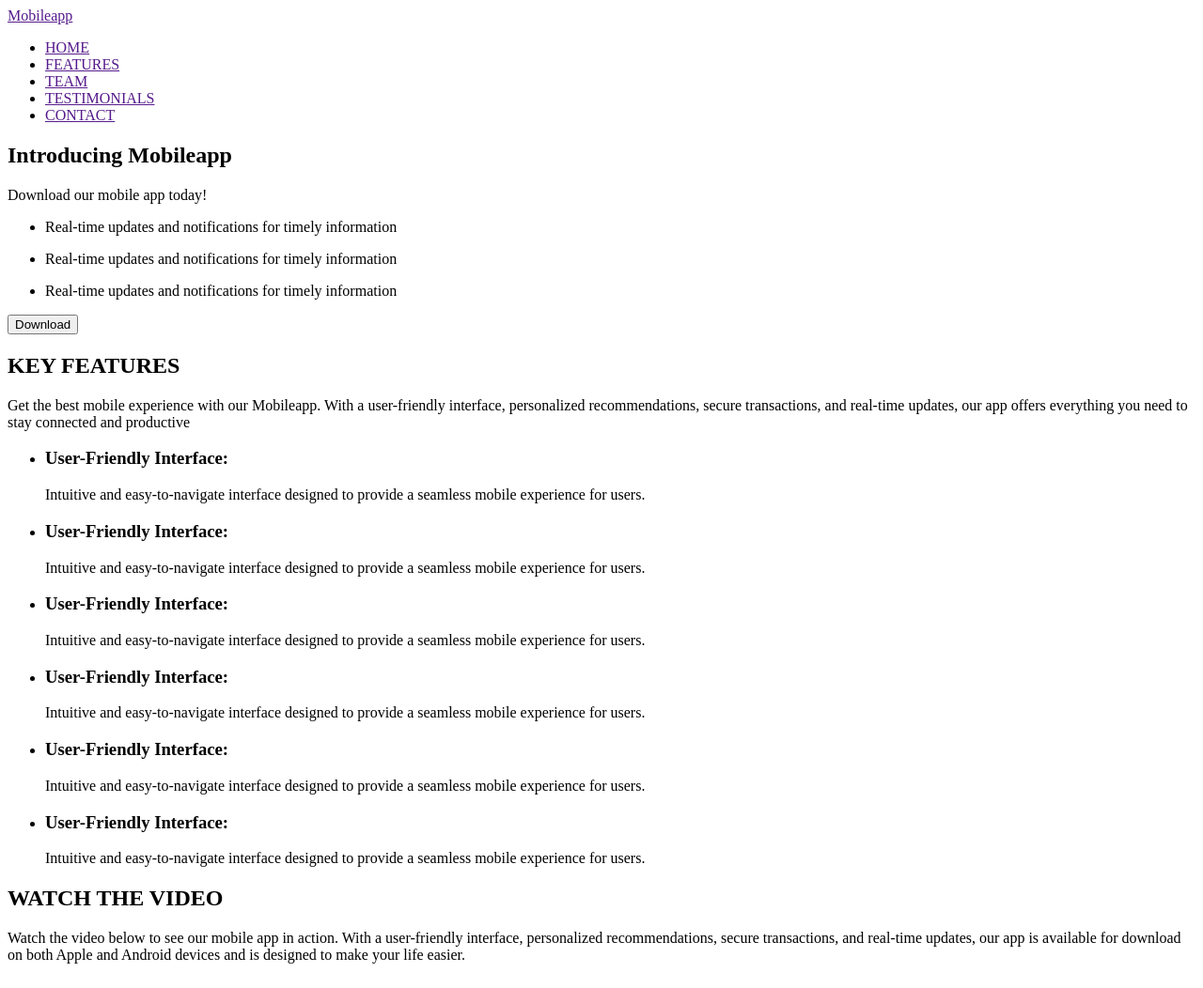
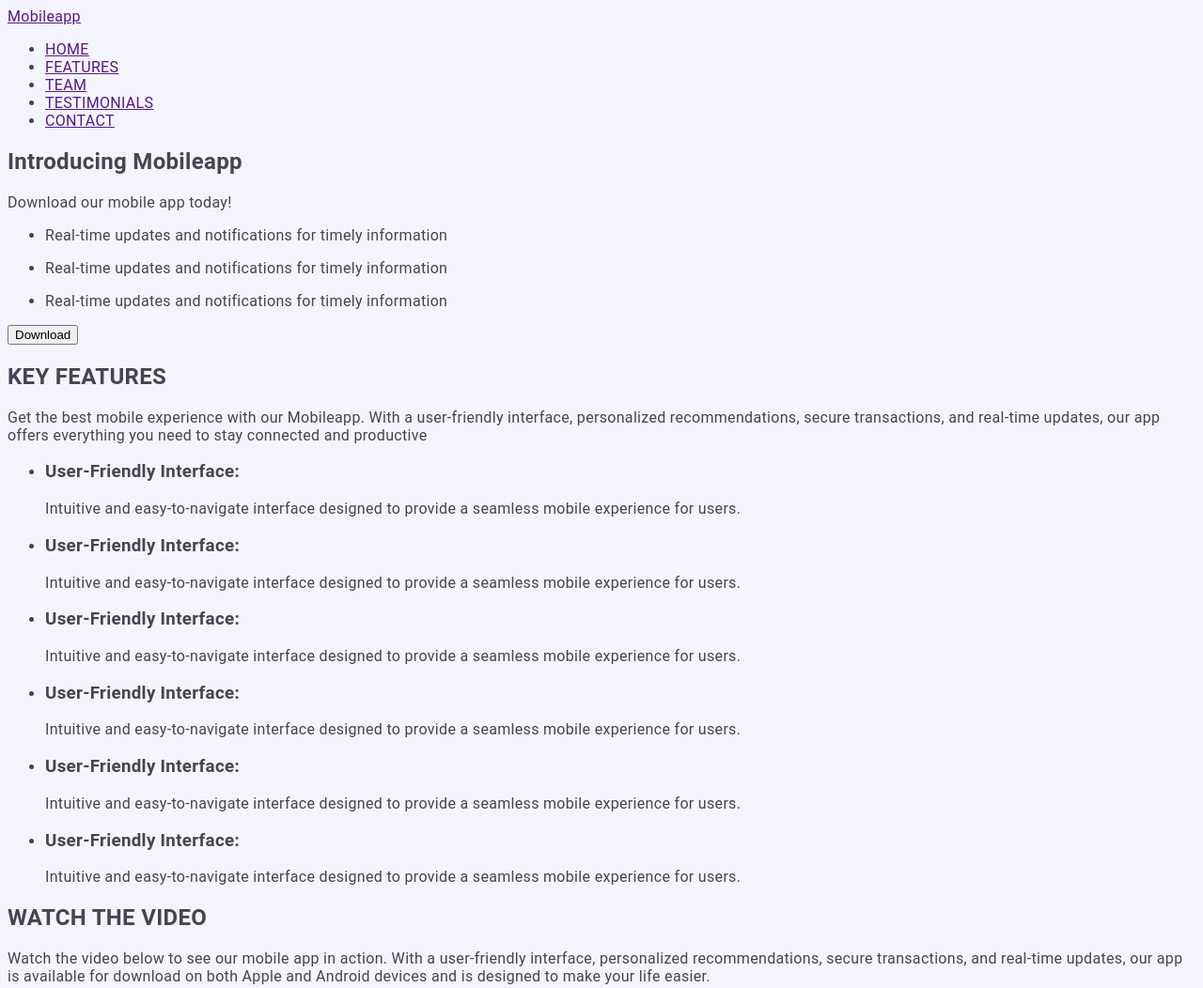
Before and after one commit to PushEaxVK/shared-repo, a plain HTML site: page index.html in a window 1280 px wide. Shown: the whole page at 94% size. Drawn offline with Linux system fonts and the light colour scheme.

Commit message:
add css styles

```diff
--- /dev/null
+++ b/css/index.css
@@ -0,0 +1,22 @@
+:root {
+  --primary-brand: #4d5ae5;
+  --dark: #2e2f42;
+  --success: #31d0aa;
+  --text: #434455;
+  --subtletext: #8e8f99;
+  --accent: #e7e9fc;
+  --light: #f4f4fd;
+  --ftr: #31d0aa;
+  --ocean: #404bbf;
+  --trasition: 250ms cubic-bezier(0.4, 0, 0.2, 1);
+  --main-font: Roboto, sans-serif;
+  --secondary-font: Raleway, sans-serif;
+}
+
+body {
+  font-family: var(--main-font);
+  color: var(--text);
+  background-color: var(--light);
+  font-size: 16px;
+  letter-spacing: 0.02em;
+}
--- a/index.html
+++ b/index.html
@@ -4,6 +4,7 @@
     <meta charset="UTF-8" />
     <meta name="viewport" content="width=device-width, initial-scale=1.0" />
     <title>Document</title>
+    <link rel="stylesheet" href="./css/index.css" />
   </head>
   <body>
     <header>
```
